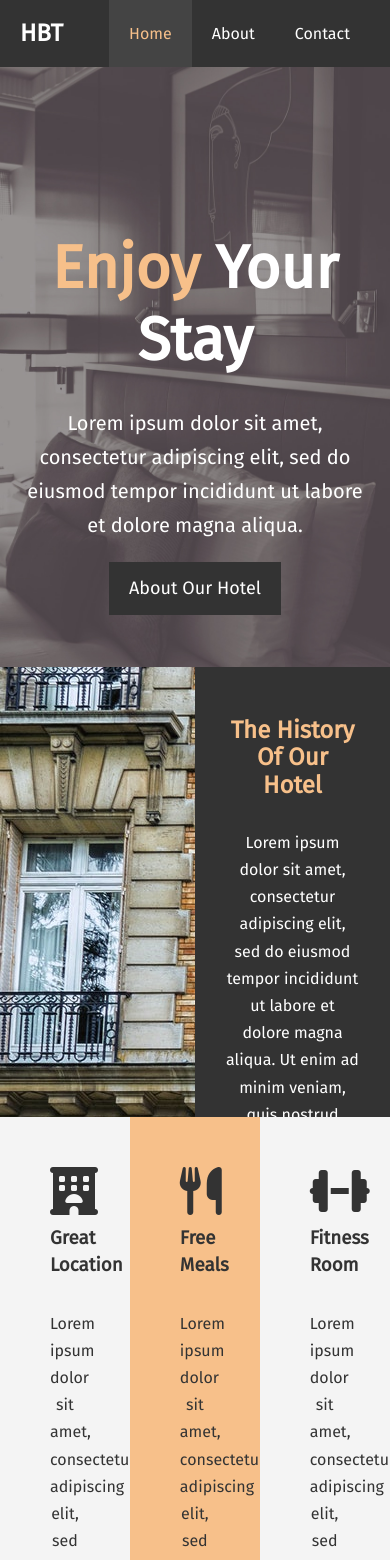
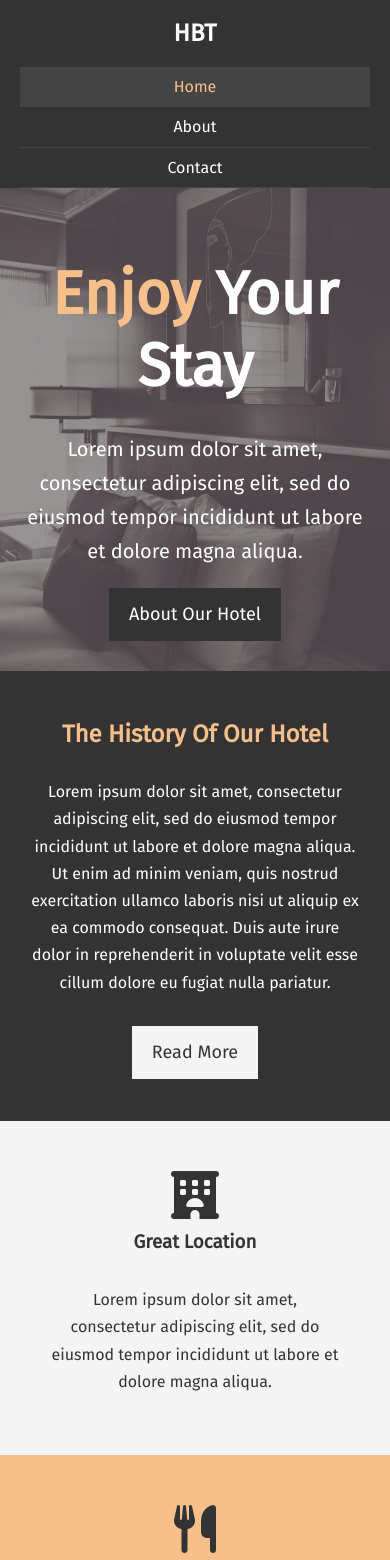
Before and after one commit to vishal00923/hotel-website, a plain HTML site: page index.html in a window 390 px wide. Shown: the top 1560 px of the page. Drawn offline with Linux system fonts and the light colour scheme.

Commit message:
📱 Add responsive style

```diff
--- a/about.html
+++ b/about.html
@@ -7,6 +7,7 @@
         <meta name="description" content="Welcome to the most extraordinary hotel in Boston Massachusetts" />
         <meta name="keywords" content="hotel, boston hotel, new england hotel" />
         <link rel="stylesheet" href="css/style.css" />
+        <link rel="stylesheet" media="screen and (max-width: 768px)" href="css/mobile.css" />
         <title>Hotel BT | About</title>
     </head>
 
--- /dev/null
+++ b/css/mobile.css
@@ -0,0 +1,60 @@
+#navbar .logo {
+    float: none;
+    text-align: center;
+}
+
+#navbar ul,
+#navbar ul li {
+    float: none;
+}
+
+#navbar ul li a {
+    padding: 6px;
+    border-bottom: #444 solid 1px;
+}
+
+/* Showcase */
+#showcase {
+    height: 100%;
+}
+
+#showcase .showcase-content {
+    padding-top: 70px;
+    padding-bottom: 30px;
+}
+
+/* Home Content */
+#home-content .info-img {
+    display: none;
+}
+
+#home-content .info-content {
+    float: none;
+    width: 100%;
+}
+
+/* Boxes */
+.box {
+    float: none;
+    width: 100%;
+}
+
+/* About Page */
+#about-info .info-right,
+#about-info .info-left {
+    float: none;
+    width: 100%;
+}
+
+#about-info .info-right img {
+    margin-top: 28px;
+}
+
+.lrg-heading {
+    text-align: center;
+}
+
+/* Contact Info */
+#contact-info .box {
+    border-bottom: #444 solid 1px;
+}
--- a/index.html
+++ b/index.html
@@ -11,6 +11,7 @@
         <link rel="preconnect" href="https://fonts.gstatic.com" crossorigin />
         <link href="https://fonts.googleapis.com/css2?family=Fira+Sans&display=swap" rel="stylesheet" />
         <link rel="stylesheet" href="css/style.css" />
+        <link rel="stylesheet" media="screen and (max-width: 768px)" href="css/mobile.css" />
         <title>Hotel BT | Welcome</title>
     </head>
     <body>
```
Also changed, not shown: contact.html (+2 -1 lines).
